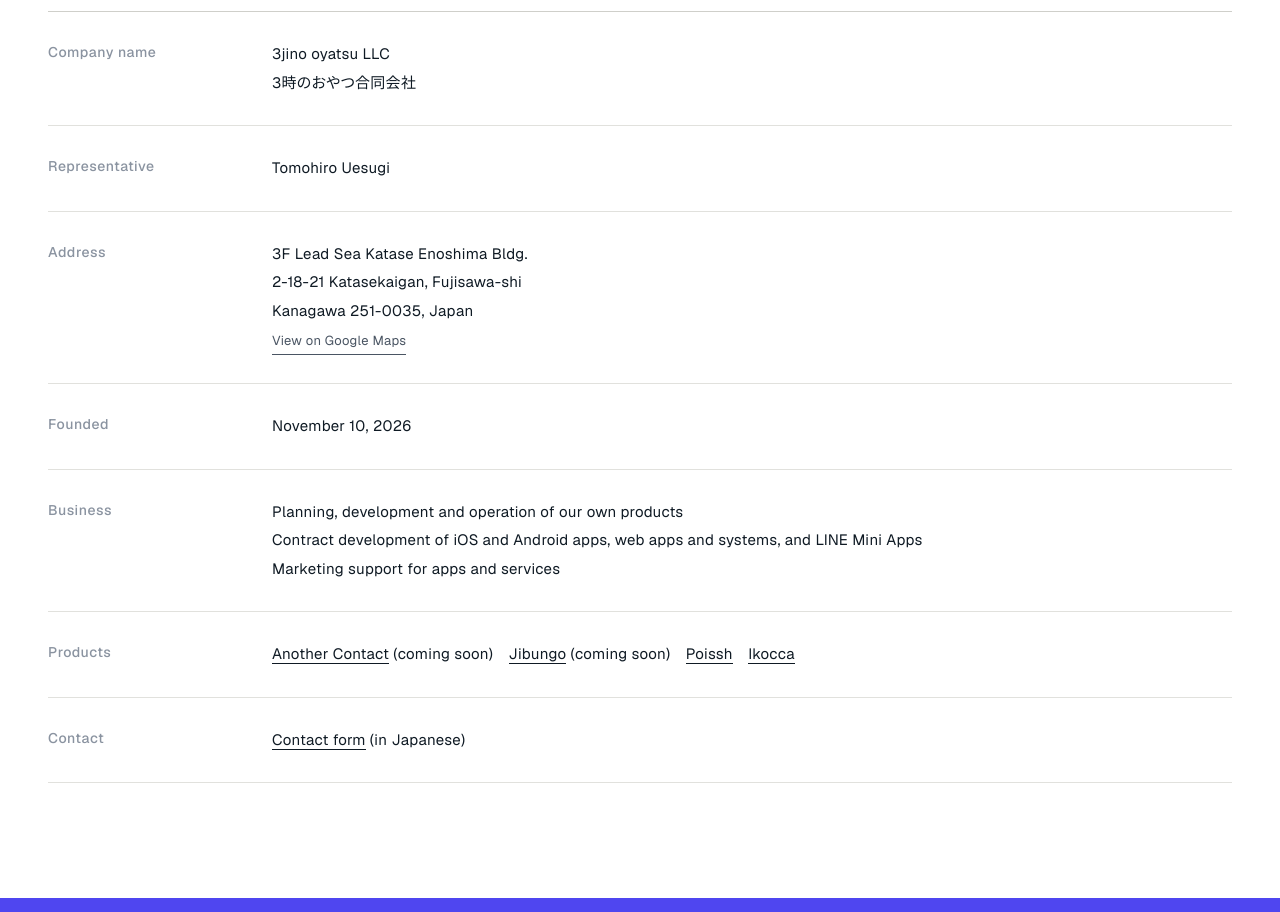
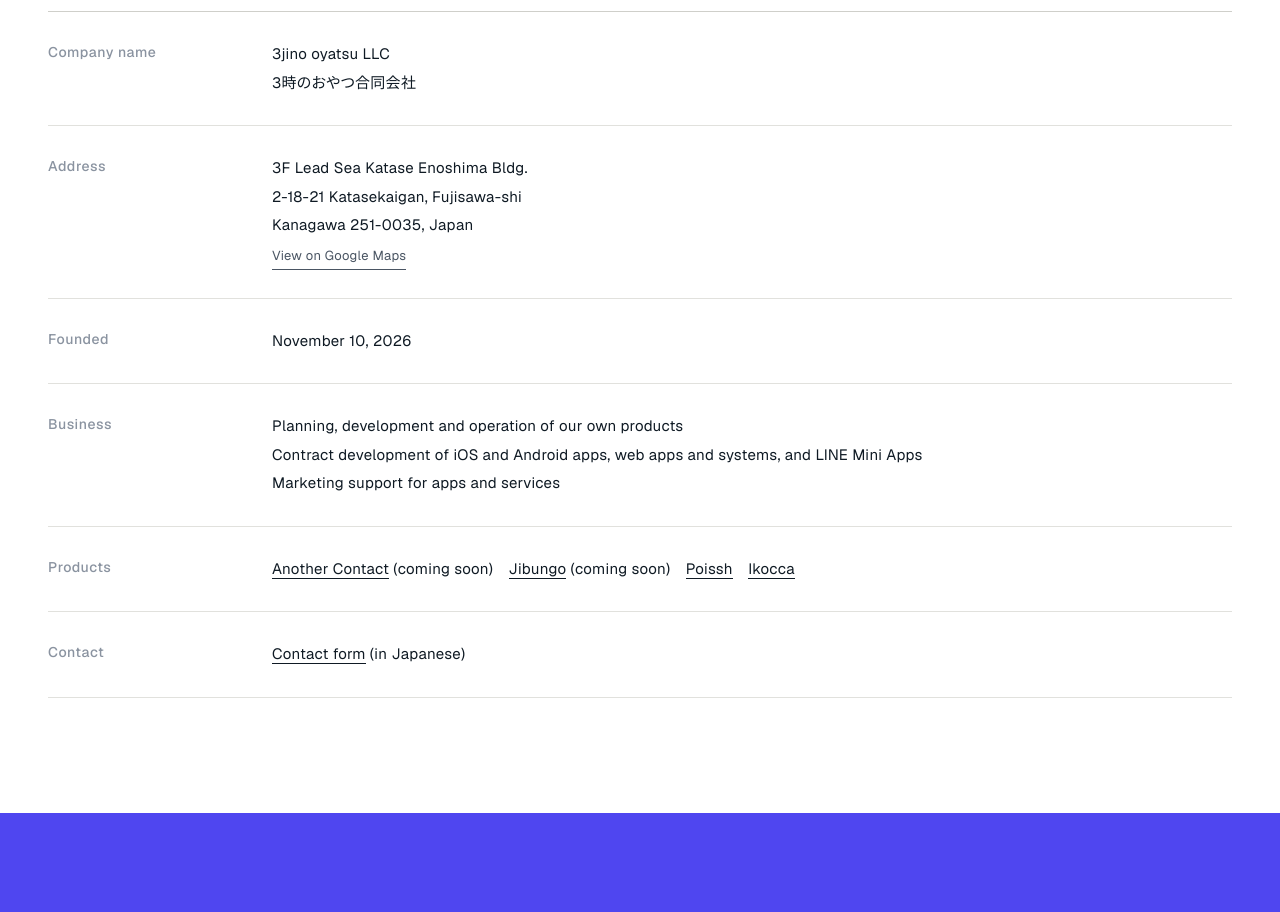
Before and after one commit to 3jinooyatsu/3jinooyatsu.github.io, a plain HTML site: page en/about/index.html in a window 1280 px wide. Shown: the part 2660-3572 px from the top of the page. Drawn offline with nearby package versions, Linux system fonts and the light colour scheme.

Commit message:
会社概要から「代表」の欄を削除する

```diff
--- a/en/about/index.html
+++ b/en/about/index.html
@@ -138,7 +138,6 @@
 
         <dl class="facts" data-reveal>
           <div><dt>Company name</dt><dd>3jino oyatsu LLC<br /><span lang="ja">3時のおやつ合同会社</span></dd></div>
-          <div><dt>Representative</dt><dd>Tomohiro Uesugi</dd></div>
           <div>
             <dt>Address</dt>
             <dd>
```
Also changed, not shown: about/index.html (+0 -1 lines).
